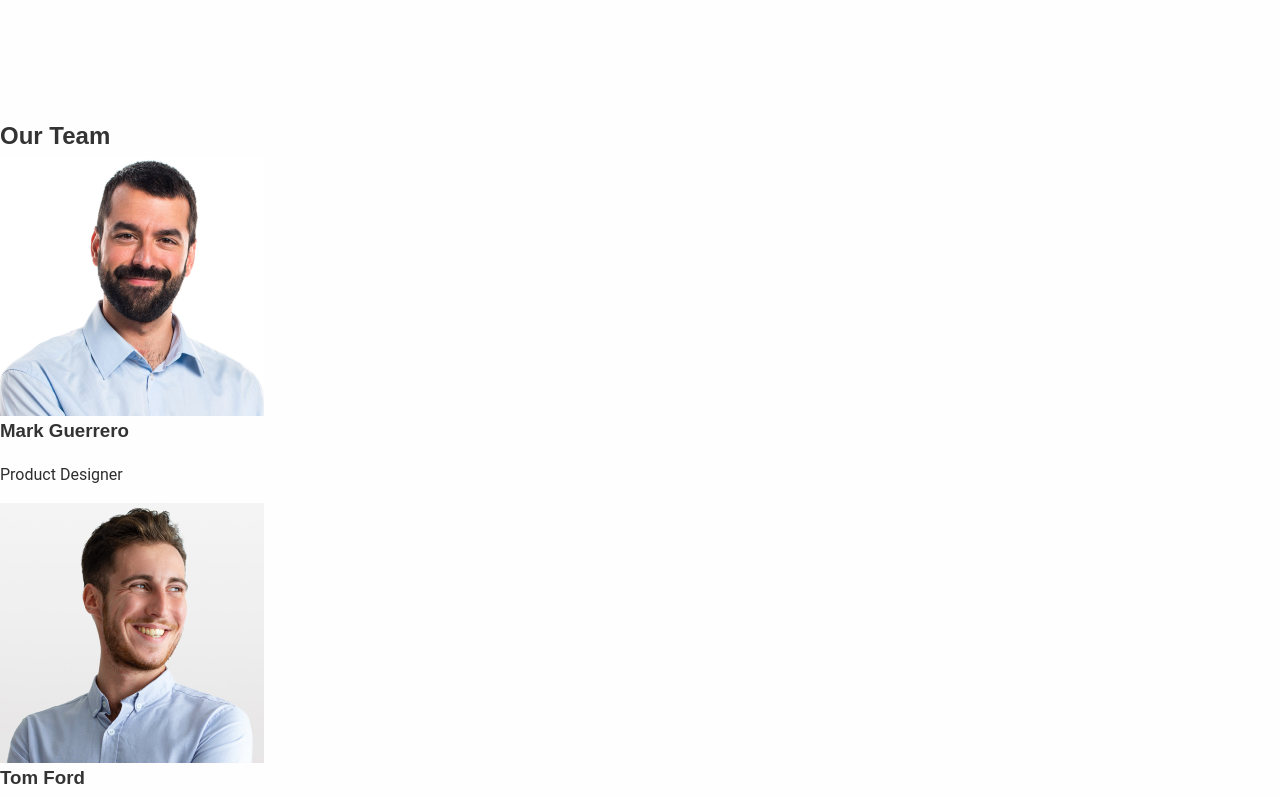
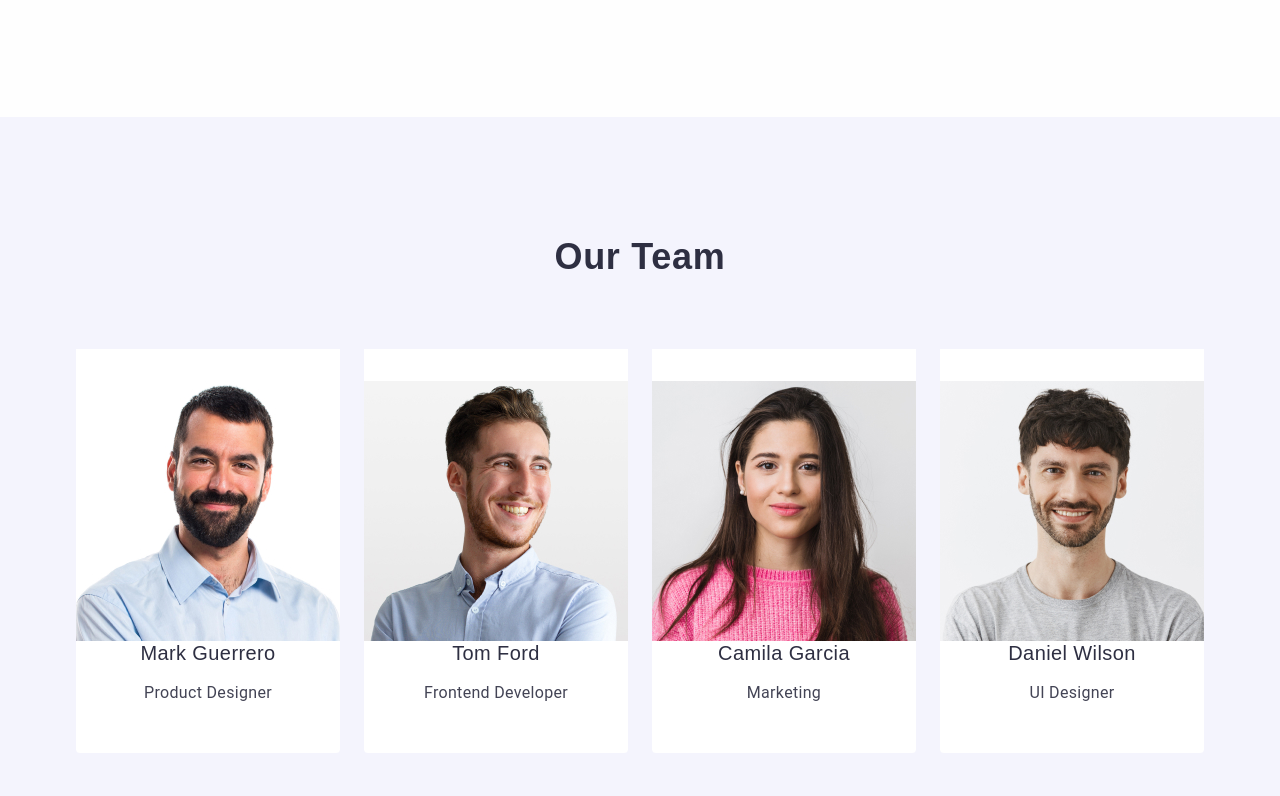
Before and after one commit to AliSev48/goit-markup-hw-03, a plain HTML site: page index.html in a window 1280 px wide. Shown: the part 937-1733 px from the top of the page. Drawn offline with nearby package versions, Linux system fonts and the light colour scheme.

Commit message:
section üç düzeleme

```diff
--- a/index.html
+++ b/index.html
@@ -73,31 +73,42 @@
 </section>
 
 
+ <!-- 3. Section -->
+    <section class="team-section">
+        <div class="container">
+        <h2 class="team-title">Our Team</h2>
+        <ul class="team-list">
 
-    <section class="team-section">
-        <h2 class="team-title">Our Team</h2>
-        <ul>
             <li class="team-member">
+                <div class="member-details">
                 <img src="./images/Mark.jpg" alt="Mark Guerrero" width="264">
                 <h3 class="team-member-title">Mark Guerrero</h3>
                 <p class="team-member-role">Product Designer</p>
-            </li>
+            </div>
+         </li>
             <li class="team-member">
+                <div class="member-details">
                 <img src="./images/Ford.jpg" alt="Tom Ford" width="264">
                 <h3 class="team-member-title">Tom Ford</h3>
                 <p class="team-member-role">Frontend Developer</p>
-            </li>
+            </div>
+        </li>
             <li class="team-member">
+                <div class="member-details">
                 <img src="./images/camila.jpg" alt="Camila Garcia" width="264">
                 <h3 class="team-member-title">Camila Garcia</h3>
                 <p class="team-member-role">Marketing</p>
-            </li>
+                </div>
+             </li>
             <li class="team-member">
+                <div class="member-details">
                 <img src="./images/Daniel.jpg" alt="Daniel Wilson" width="264">
                 <h3 class="team-member-title">Daniel Wilson</h3>
                 <p class="team-member-role">UI Designer</p>
-            </li>
+                </div>
+             </li>
         </ul>
+        </div>
     </section>
 
 <!-- Portfolio bölümü -->
--- a/styles.css
+++ b/styles.css
@@ -211,36 +211,57 @@ header {border-bottom: 1px solid #e7e9fc;
     color: #434455;
 }
 /* 3. Bölüm Section */
-.section-three {
+.team-section {
     padding: 120px 0;
-}
-
-.section-three .container {
+    background-color: #f4f4fd;
     text-align: center;
 }
 
-.section-three h2 {
-    visibility: hidden;
-    position: absolute;
-    height: 1px;
-    width: 1px;
-    overflow: hidden;
-    clip: rect(1px, 1px, 1px, 1px);
-    white-space: nowrap;
+.team-title{
+    font-size: 36px;
+    line-height: 1.11;
+    text-align: center;
+    letter-spacing: 0.02em;
+    text-transform: capitalize;
+    color: #2e2f42;
+    margin-bottom: 72px;
 }
 
-.section-three ul {
+.team-list {
     display: flex;
     gap: 24px;
+    list-style: none;
+    padding: 0;
+    margin: 0;
 }
 
-.section-three ul li {
-    width: calc((100% - 72px) / 4);
+.team-member {
+    background-color: #ffffff;
+    border-radius: 0px 0px 4px 4px;
+    flex-basis: calc((100% - 3 * 24px) / 4);
 }
 
-.section-three ul li h3 {
+.member-details {
+    padding: 32px 0;
+    text-align: center;
+}
+
+.team-member-title{
+    font-weight: 500;
+    font-size: 20px;
+    line-height: 1.2;
+    letter-spacing: 0.02em;
+    color: #2e2f42;
     margin-bottom: 8px;
 }
+
+.team-member-role {
+    font-size: 16px;
+    letter-spacing: 0.02em;
+    line-height: 1.5;
+    color: #434455;
+}
+
 
 /* 4. Bölüm Section */
 .section-four {
```
